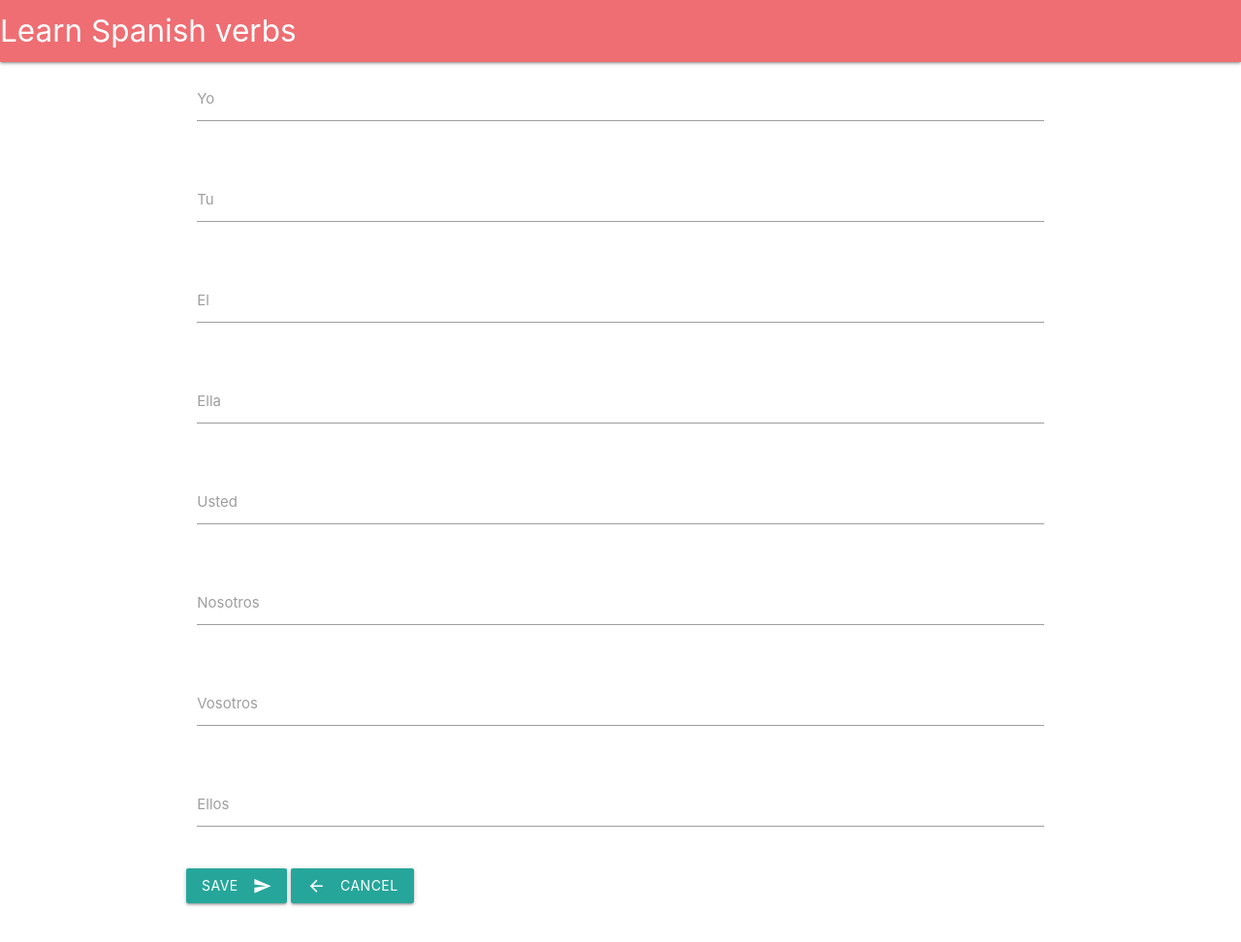
After one commit to Oleg0x57/learn-spanish-verbs-symfony, a Symfony app: template templates/default/edit_verb_form.html.twig in a window 1280 px wide. The commit adds this page. Shown: the whole page at 97% size. Run offline with Twig, Linux system fonts and the light colour scheme; the template is opened without the code that fills it, so the values that code supplies are empty; form fields are guessed from the names that the template uses; some libraries are stand-ins or nearby versions.

Commit message:
add and edit forms, styles

```diff
--- a/templates/base.html.twig
+++ b/templates/base.html.twig
@@ -1,17 +1,29 @@
 <!DOCTYPE html>
 <html>
 	<head>
-        <meta charset="UTF-8" />
+		<meta charset="UTF-8"/>
 		<meta http-equiv="X-UA-Compatible" content="IE=edge">
 		<meta name="viewport" content="width=device-width, initial-scale=1, shrink-to-fit=no"/>
-        <title>{% block title %}Welcome!{% endblock %}</title>
+		<title>
+			{% block title %}Welcome!
+			{% endblock %}
+		</title>
 		<meta name="keywords" content="{% block page_keywords %}clothes, jackets, jeans{% endblock %}">
 		<meta name="description" content="{% block page_description %}clothes, jackets, jeans{% endblock %}">
-        <link rel="stylesheet" href="{{ asset('build/css/materialize.min.css') }}">
-        {% block stylesheets %}{% endblock %}
+		<link href="https://fonts.googleapis.com/icon?family=Material+Icons" rel="stylesheet">
+		<link rel="stylesheet" href="{{ asset('build/css/materialize.min.css') }}"> {% block stylesheets %}{% endblock %}
 		</head>
 		<body>
-        {% block body %}{% endblock %}
-        {% block javascripts %}<script type="text/javascript" src="{{ asset('build/js/materialize.min.js') }}"></script>{% endblock %}
+			<nav>
+				<div class="nav-wrapper">
+					<a href="/" class="brand-logo">Learn Spanish verbs</a>
+					<ul id="nav-mobile" class="right hide-on-med-and-down"></ul>
+				</div>
+			</nav>
+			<div class="container"> {% block body %}{% endblock %}
+				</div>
+				{% block javascripts %}
+					<script type="text/javascript" src="{{ asset('build/js/materialize.min.js') }}"></script>
+				{% endblock %}
 			</body>
 		</html>
--- /dev/null
+++ b/templates/default/edit_verb_form.html.twig
@@ -0,0 +1,116 @@
+{% extends 'base.html.twig' %}
+
+{% block title %}Edit verb
+{% endblock %}
+
+{% block body %}
+	<div class="row">
+		{{ form_start(form) }}
+		<div class="row">
+			<div class="input-field col s12">
+				{{ form_label(form.yo) }}
+				{{ form_widget(form.yo) }}
+
+				<small>{{ form_help(form.yo) }}</small>
+
+				<div class="form-error">
+					{{ form_errors(form.yo) }}
+				</div>
+			</div>
+		</div>
+		<div class="row">
+			<div class="input-field col s12">
+				{{ form_label(form.tu) }}
+				{{ form_widget(form.tu) }}
+
+				<small>{{ form_help(form.tu) }}</small>
+
+				<div class="form-error">
+					{{ form_errors(form.tu) }}
+				</div>
+			</div>
+		</div>
+		<div class="row">
+			<div class="input-field col s12">
+				{{ form_label(form.el) }}
+				{{ form_widget(form.el) }}
+
+				<small>{{ form_help(form.el) }}</small>
+
+				<div class="form-error">
+					{{ form_errors(form.el) }}
+				</div>
+			</div>
+		</div>
+		<div class="row">
+			<div class="input-field col s12">
+				{{ form_label(form.ella) }}
+				{{ form_widget(form.ella) }}
+
+				<small>{{ form_help(form.ella) }}</small>
+
+				<div class="form-error">
+					{{ form_errors(form.ella) }}
+				</div>
+			</div>
+		</div>
+		<div class="row">
+			<div class="input-field col s12">
+				{{ form_label(form.usted) }}
+				{{ form_widget(form.usted) }}
+
+				<small>{{ form_help(form.usted) }}</small>
+
+				<div class="form-error">
+					{{ form_errors(form.usted) }}
+				</div>
+			</div>
+		</div>
+		<div class="row">
+			<div class="input-field col s12">
+				{{ form_label(form.nosotros) }}
+				{{ form_widget(form.nosotros) }}
+
+				<small>{{ form_help(form.nosotros) }}</small>
+
+				<div class="form-error">
+					{{ form_errors(form.nosotros) }}
+				</div>
+			</div>
+		</div>
+		<div class="row">
+			<div class="input-field col s12">
+				{{ form_label(form.vosotros) }}
+				{{ form_widget(form.vosotros) }}
+
+				<small>{{ form_help(form.vosotros) }}</small>
+
+				<div class="form-error">
+					{{ form_errors(form.vosotros) }}
+				</div>
+			</div>
+		</div>
+
+		<div class="row">
+			<div class="input-field col s12">
+				{{ form_label(form.ellos) }}
+				{{ form_widget(form.ellos) }}
+
+				<small>{{ form_help(form.ellos) }}</small>
+
+				<div class="form-error">
+					{{ form_errors(form.ellos) }}
+				</div>
+			</div>
+		</div>
+		<div class="row">
+			<button class="btn waves-effect waves-light" type="submit" name="action">Save
+				<i class="material-icons right">send</i>
+			</button>
+			<a class="waves-effect waves-light btn" href="{{ path('list_verbs') }}">
+				<i class="material-icons left">arrow_back</i>Cancel
+			</a>
+		</div>
+		{{ form_end(form) }}
+	</div>
+{% endblock %}
```
Also changed, not shown: src/Controller/DefaultController.php (+121 -68 lines), templates/default/edit_verb.html.twig (+17 -5 lines), templates/default/index.html.twig (+23 -4 lines). Lines whose indentation alone changed are shown as unchanged.
